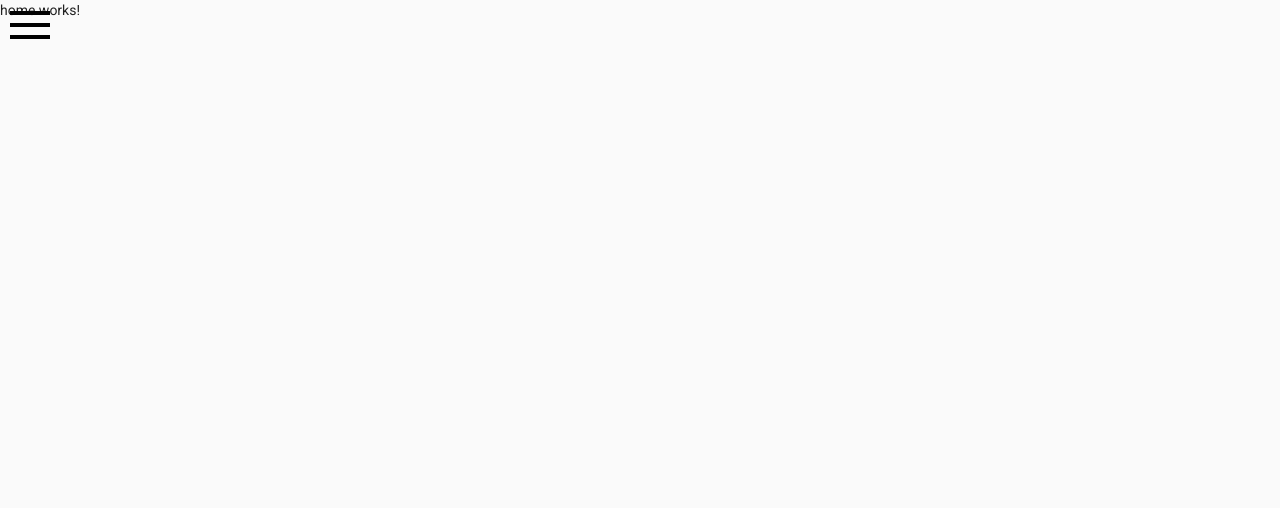
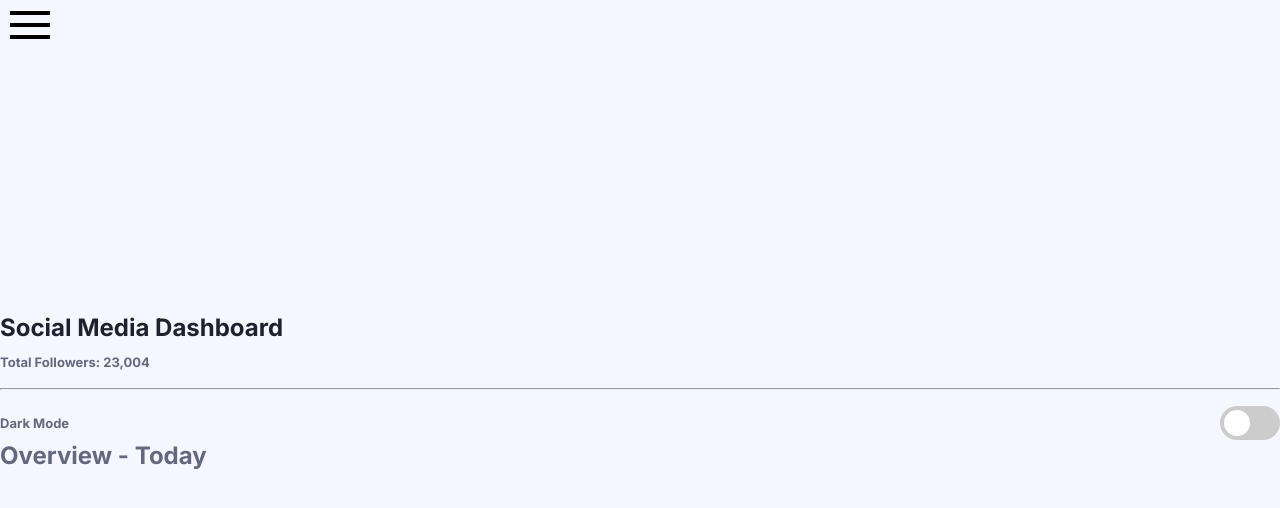
Before and after one commit to akash-starvin/FrontEnd-Mentor, an Angular app: page /social-media-dashboard in a window 1280 px wide. Shown: the top 508 px of the page. Built offline with nearby package versions, Linux system fonts and the light colour scheme.

Commit message:
Designed Home Component

```diff
--- a/src/app/social-media-dashboard/components/home/home.component.html
+++ b/src/app/social-media-dashboard/components/home/home.component.html
@@ -1 +1,17 @@
-<p>home works!</p>
+<div class="social-media-home" [ngClass]="darkMode === true ? 'dark-theme' : 'light-theme'">
+  <div class="home-header">
+    <h1 class="title-text">Social Media Dashboard</h1>
+    <h5 class="secondary-text">Total Followers: 23,004</h5>
+  </div>
+  <hr/>
+  <div class="theme-toggle">
+    <h5 class="secondary-text">Dark Mode</h5>
+    <label class="switch">
+      <input type="checkbox" [checked]="darkMode" (change)="changeStatus()">
+      <span class="slider round"></span>
+    </label>
+  </div>
+  <div class="social-cards-wrapper"></div>
+  <h2 class="overview-text">Overview - Today</h2>
+  <div class="overview-cards-wrapper"></div>
+</div>
--- a/src/app/social-media-dashboard/components/home/home.component.scss
+++ b/src/app/social-media-dashboard/components/home/home.component.scss
@@ -0,0 +1,152 @@
+@import url("https://fonts.googleapis.com/css2?family=Inter:wght@400;700&display=swap");
+
+$white: hsl(0, 0%, 100%);
+$very-pale-blue: hsl(225, 100%, 98%);
+$dark-grayish-blue: hsl(228, 12%, 44%);
+$very-dark-blue: hsl(232, 19%, 15%);
+$desaturated-blue: hsl(228, 34%, 66%);
+
+* {
+  font-family: "Inter", sans-serif;
+}
+
+.social-media-home {
+  padding: 20px;
+
+  .title-text,
+  .secondary-text,
+  .overview-text {
+    font-weight: 700;
+    font-family: "Inter", sans-serif;
+  }
+
+  .title-text {
+    margin-bottom: 8px;
+  }
+
+  .secondary-text {
+    font-size: 13px;
+    margin: 0;
+  }
+
+  hr {
+    margin: 16px 0;
+  }
+
+  .overview-text {
+    font-size: 24px;
+  }
+}
+
+.theme-toggle {
+  display: flex;
+  justify-content: space-between;
+  align-items: center;
+}
+
+.switch {
+  position: relative;
+  display: inline-block;
+  width: 60px;
+  height: 34px;
+
+  input {
+    opacity: 0;
+    width: 0;
+    height: 0;
+  }
+
+  .slider {
+    position: absolute;
+    cursor: pointer;
+    top: 0;
+    left: 0;
+    right: 0;
+    bottom: 0;
+    background-color: #ccc;
+    -webkit-transition: 0.4s;
+    transition: 0.4s;
+  }
+
+  .slider:before {
+    position: absolute;
+    content: "";
+    height: 26px;
+    width: 26px;
+    left: 4px;
+    bottom: 4px;
+    background-color: white;
+    -webkit-transition: 0.4s;
+    transition: 0.4s;
+  }
+
+  input:checked + .slider {
+    background: -webkit-gradient(
+      linear,
+      left top,
+      right top,
+      from(#378fe6),
+      to(#3eda82)
+    );
+    background: linear-gradient(to right, #378fe6, #3eda82);
+  }
+
+  input:checked + .slider:before {
+    -webkit-transform: translateX(26px);
+    -ms-transform: translateX(26px);
+    transform: translateX(26px);
+  }
+
+  .slider.round {
+    border-radius: 34px;
+  }
+
+  .slider.round:before {
+    border-radius: 50%;
+  }
+}
+
+.dark-theme {
+  background-color: $very-dark-blue;
+
+  .title-text {
+    color: $white;
+  }
+
+  .secondary-text,
+  hr {
+    color: $desaturated-blue;
+  }
+
+  .overview-text {
+    color: $white;
+  }
+}
+
+.light-theme {
+  background-color: $very-pale-blue;
+
+  .title-text {
+    color: $very-dark-blue;
+  }
+
+  .secondary-text,
+  .overview-text {
+    color: $dark-grayish-blue;
+  }
+
+  hr {
+    color: $dark-grayish-blue;
+  }
+}
+
+@media only screen and (min-width: 768px) {
+  .social-media-home {
+    padding: 0;
+    margin: auto;
+    display: flex;
+    flex-direction: column;
+    justify-content: center;
+    height: 100vh;
+  }
+}
--- a/src/app/social-media-dashboard/components/home/home.component.ts
+++ b/src/app/social-media-dashboard/components/home/home.component.ts
@@ -3,13 +3,16 @@ import { Component, OnInit } from '@angular/core';
 @Component({
   selector: 'app-home',
   templateUrl: './home.component.html',
-  styleUrls: ['./home.component.scss']
+  styleUrls: ['./home.component.scss'],
 })
 export class HomeComponent implements OnInit {
+  darkMode: boolean = false;
 
-  constructor() { }
+  constructor() {}
 
-  ngOnInit(): void {
+  ngOnInit(): void {}
+
+  changeStatus() {
+    this.darkMode = ! this.darkMode;
   }
-
 }
```
